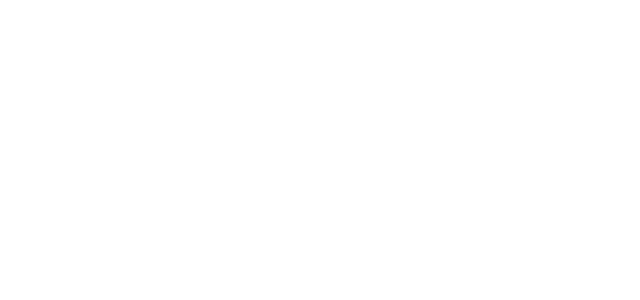
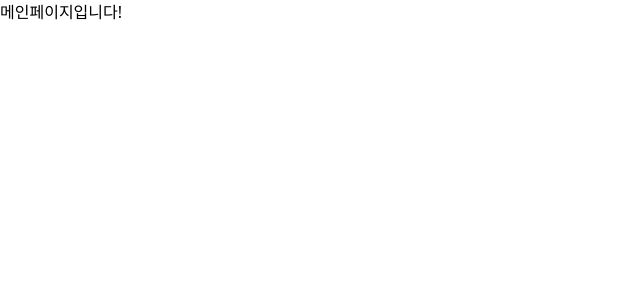
Before and after one commit to APPS-sookmyung/2025-INCHEON-SITE, a React (Vite) app: page / in a window 1280 px wide. Shown: the top 300 px of the page, without its empty margins (0-640 px from the left). Built offline with nearby package versions, Linux system fonts and the light colour scheme.

Commit message:
feat: 메인/목록/상세 페이지 컴포넌트 추가 및 라우팅 설정 완료

```diff
--- a/package.json
+++ b/package.json
@@ -13,6 +13,7 @@
     "@tailwindcss/vite": "^4.1.12",
     "react": "^19.1.1",
     "react-dom": "^19.1.1",
+    "react-router-dom": "^7.8.2",
     "tailwindcss": "^4.1.12"
   },
   "devDependencies": {
--- a/src/App.jsx
+++ b/src/App.jsx
@@ -1,5 +1,24 @@
+import {
+  Route,
+  createBrowserRouter,
+  createRoutesFromElements,
+  RouterProvider,
+} from 'react-router-dom';
+import MainPage from './pages/MainPage';
+import SpaceDetailPage from './pages/SpaceDetailPage';
+import SpaceListPage from './pages/SpaceListPage';
+
 const App = () => {
-  return <div></div>;
+  const router = createBrowserRouter(
+    createRoutesFromElements(
+      <Route path='/'>
+        <Route index element={<MainPage />} />
+        <Route path='spaces' element={<SpaceListPage />} />
+        <Route path='spaces/:id' element={<SpaceDetailPage />} />
+      </Route>
+    )
+  );
+  return <RouterProvider router={router} />;
 };
 
 export default App;
--- /dev/null
+++ b/src/pages/MainPage.jsx
@@ -0,0 +1,5 @@
+const MainPage = () => {
+  return <div>메인페이지입니다!</div>;
+};
+
+export default MainPage;
--- /dev/null
+++ b/src/pages/SpaceDetailPage.jsx
@@ -0,0 +1,5 @@
+const SpaceDetailPage = () => {
+  return <div>상세페이지입니다!</div>;
+};
+
+export default SpaceDetailPage;
--- /dev/null
+++ b/src/pages/SpaceListPage.jsx
@@ -0,0 +1,5 @@
+const SpaceListPage = () => {
+  return <div>목록페이지입니다!</div>;
+};
+
+export default SpaceListPage;
```
Also changed, not shown: 1 other file (tests, documents, lock files or other folders).
